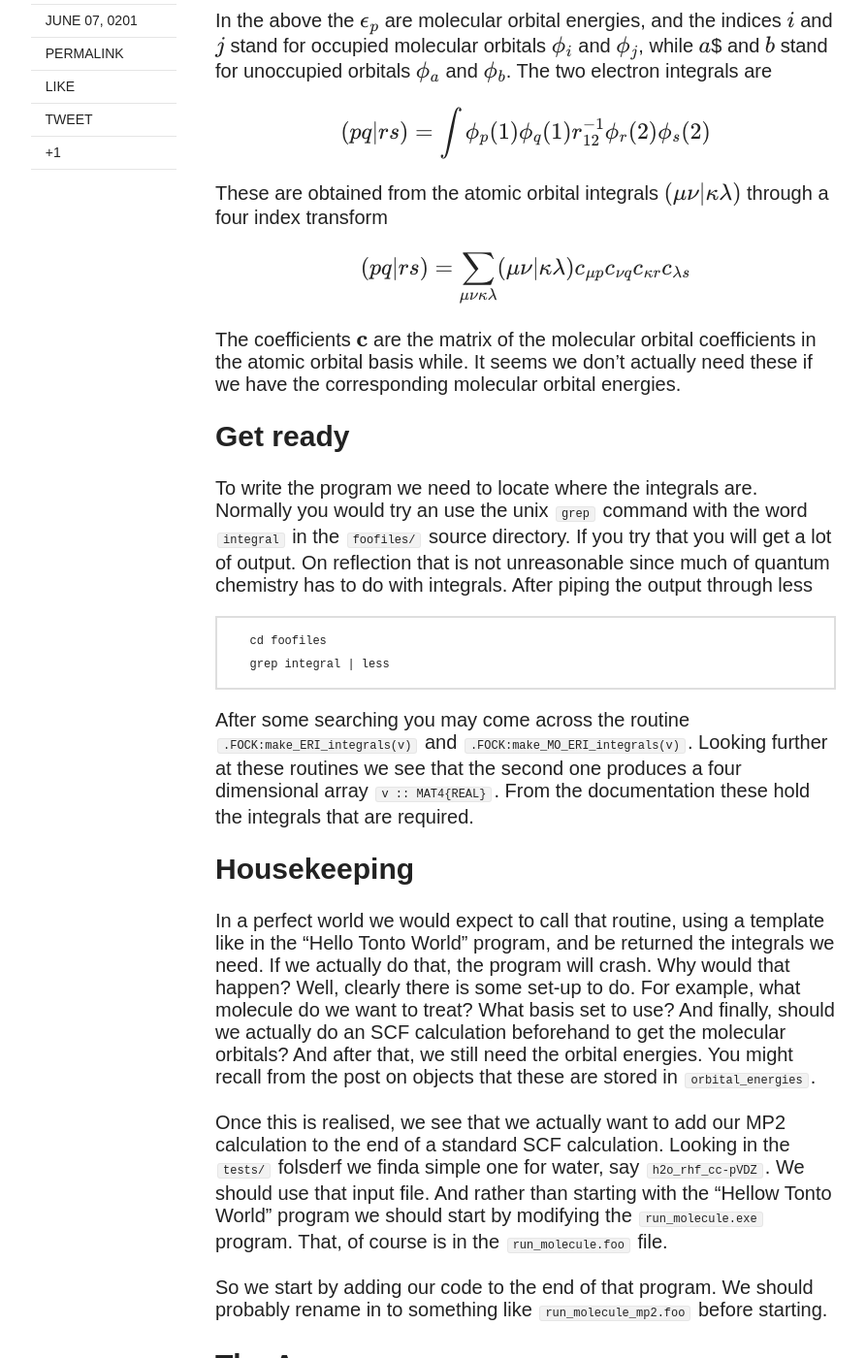
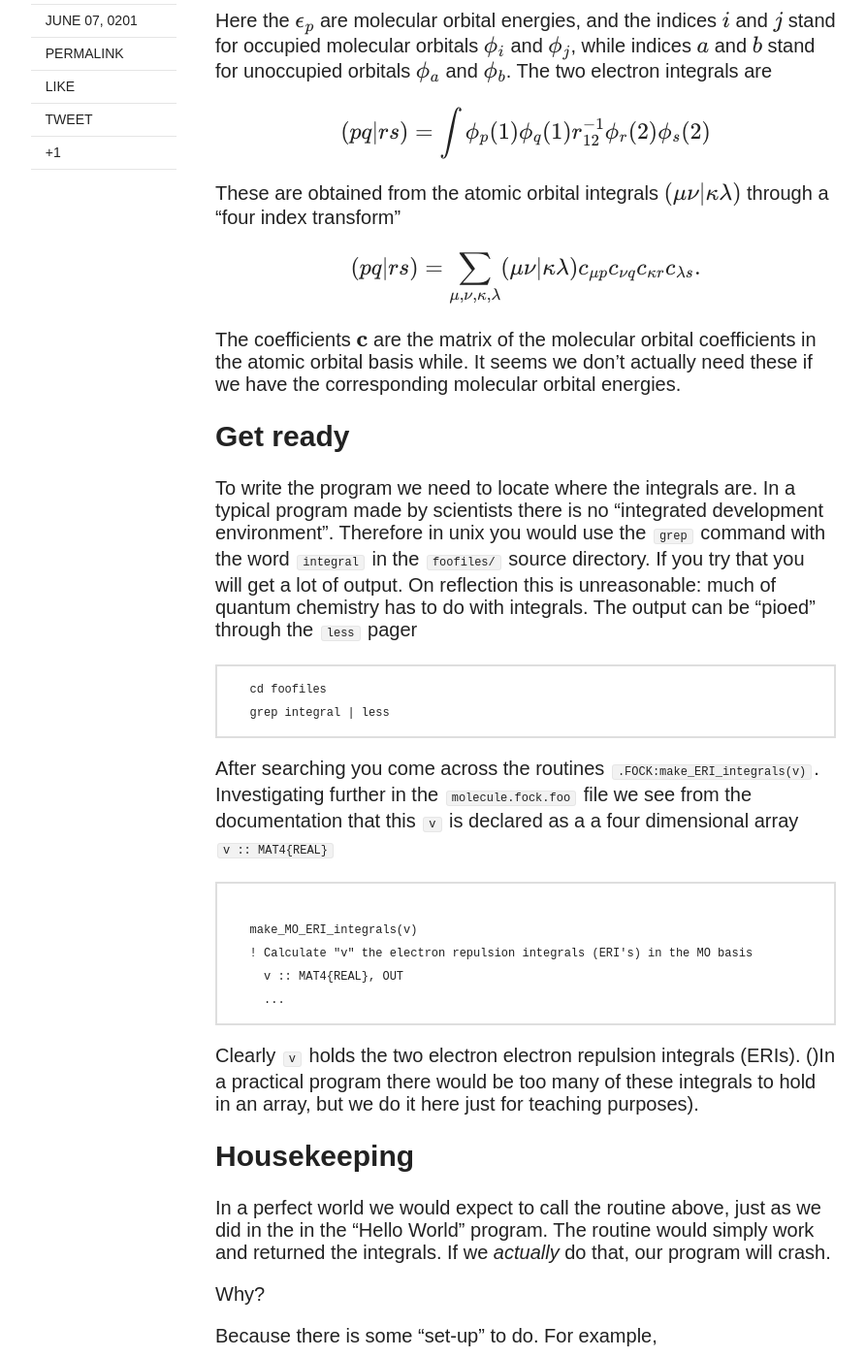
Before and after one commit to dylan-jayatilaka/dylan-jayatilaka.github.io, a Jekyll site: the page built from _posts/2014-06-08-write-an-mp2-program.md, in a window 1280 px wide and 1400 px high, scrolled down 1130 px. Shown: the whole window at 97% size, without its empty margins (128-1021 px from the left). Built offline with Jekyll 4.4.1, drawn with Linux system fonts in a browser that asks for light colours; nearby versions of some CDN libraries; formulas are drawn with MathJax 3; some of the changed text lies outside the part shown.

`````diff
--- a/_posts/2014-06-08-write-an-mp2-program.md
+++ b/_posts/2014-06-08-write-an-mp2-program.md
@@ -17,32 +17,33 @@
 
 Well, not theory but the relevant formulas.
 
-According to Head-Gordon et al (1988) the formula for the MP2 correlation
-energy is
+According to Head-Gordon, Pople and Frisch (1988) CPL 153 p. 503 the formula
+for the MP2 correlation energy is
 
 $$
 E_\textrm{MP2} =
 \frac{1}{2}
-\sum_{ijab}
-\frac{2(ia|jb)^2 + [(ia|jb)-(ib|ja)]^2}{\epsilon_i + \epsilon_j - \epsilon_a - \epsilon_b}
+\sum_{i,j,a,b}
+\frac{2(ia|jb)^2 + [(ia|jb)-(ib|ja)]^2}{\epsilon_i + \epsilon_j - \epsilon_a - \epsilon_b}.
 $$
 
-In the above the \\( \epsilon_p \\) are molecular orbital energies, and the
-indices \\( i \\) and \\( j \\) stand for occupied molecular orbitals
-\\( \phi_i \\) and \\( \phi_j \\), while \\( a \\)$ and \\( b \\) stand
-for unoccupied orbitals \\( \phi_a \\) and \\( \phi_b \\). The two electron
-integrals are
+Here the \\( \epsilon_p \\) are molecular orbital energies,
+and the indices \\( i \\) and \\( j \\) stand for
+occupied molecular orbitals \\( \phi_i \\) and \\( \phi_j \\),
+while indices \\( a \\) and \\( b \\) stand for unoccupied orbitals
+\\( \phi_a \\) and \\( \phi_b \\). The two electron integrals are
 
 $$
 (pq|rs) = \int \phi_p(1)\phi_q(1) r_{12}^{-1} \phi_r(2) \phi_s(2)
 $$
 
 These are obtained from the atomic orbital integrals \\( (\mu\nu|\kappa\lambda) \\)
-through a four index transform
+through a “four index transform”
 
 $$
-(pq|rs) = \sum_{\mu\nu\kappa\lambda}
-          (\mu\nu|\kappa\lambda) c_{\mu p} c_{\nu q} c_{\kappa r} c_{\lambda s}
+(pq|rs) =
+\sum_{\mu,\nu,\kappa,\lambda}
+          (\mu\nu|\kappa\lambda) c_{\mu p} c_{\nu q} c_{\kappa r} c_{\lambda s}.
 $$
 
 The coefficients \\( \textbf{c} \\) are the matrix of the molecular orbital
@@ -51,37 +52,63 @@
 
 ## Get ready
 
-To write the program we need to locate where the integrals are. Normally you
-would try an use the unix `grep` command with the word `integral` in the
-`foofiles/` source directory. If you try that you will get a lot of output. On
-reflection that is not unreasonable since much of quantum chemistry has to do
-with integrals. After piping the output through less
+To write the program we need to locate where the integrals are. In a
+typical program made by scientists there is no “integrated development
+environment”. Therefore in unix you would use the `grep` command with the
+word `integral` in the `foofiles/` source directory. If you try that you will
+get a lot of output. On reflection this is unreasonable: much of quantum
+chemistry has to do with integrals. The output can be “pioed”
+through the `less` pager
 
-~~~
+````
    cd foofiles
    grep integral | less
-~~~
+````
 
-After some searching you may come across the routine `.FOCK:make_ERI_integrals(v)`
-and `.FOCK:make_MO_ERI_integrals(v)`. Looking further at these routines we see
-that the second one produces a four dimensional array `v :: MAT4{REAL}`. From
-the documentation these hold the integrals that are required.
+After searching you come across the routines `.FOCK:make_ERI_integrals(v)`.
+Investigating further in the `molecule.fock.foo` file we see from the
+documentation that this `v`  is declared as a a four dimensional array
+`v :: MAT4{REAL}`
+
+```
+
+   make_MO_ERI_integrals(v)
+   ! Calculate "v" the electron repulsion integrals (ERI's) in the MO basis
+     v :: MAT4{REAL}, OUT
+     ...
+```
+
+Clearly `v` holds the two electron electron repulsion integrals (ERIs).
+()In a practical program there would be too many of these integrals to
+hold in an array, but we do it here just for teaching purposes).
 
 ## Housekeeping
 
-In a perfect world we would expect to call that routine, using a template like
-in the “Hello Tonto World” program, and be returned the integrals we need. If
-we actually do that, the program will crash. Why would that happen? Well, clearly
-there is some set-up to do. For example, what molecule do we want to treat?
-What basis set to use? And finally, should we actually do an SCF calculation
-beforehand to get the molecular orbitals? And after that, we still need the
-orbital energies. You might recall from the post on objects that these are
-stored in `orbital_energies`.
+In a perfect world we would expect to call the routine above, just as we
+did in the in the “Hello World” program. The routine would simply work and
+returned the integrals. If we *actually* do that, our program will crash.
 
-Once this is realised, we see that we actually want to add our MP2 calculation to
-the end of a standard SCF calculation. Looking in the `tests/` folsderf we finda simple
-one for water, say `h2o_rhf_cc-pVDZ`. We should use that input file. And rather than
-starting with the “Hellow Tonto World” program we should start by modifying the
+Why?
+
+Because there is some “set-up” to do. For example,
+
+* What molecule do we want to treat?
+
+* What basis set do to use?
+
+* We should do an SCF calculation beforehand for the orbitals and energies!
+  ()If you are reading previous posts, you may recall that the orbital energies
+  are stored in a variable `orbital_energies`).
+
+So we want to add our MP2 calculation program to the end of a standard SCF calculation.
+We can find an appropriate input file from the tests/` folder. The test job in folder
+`h2o_rhf_cc-pVDZ` is fine. The `stdin` file from this folder can be copied to the
+`tonto` folder or wherever you want to` run the program.
+
+## Starting to write
+
+To write the program it is always good to have a starting template.
+Since we actually need to run an SCF calculation beforehand we shouldwe should start by modifying the
 `run_molecule.exe` program. That, of course is in the `run_molecule.foo` file.
 
 So we start by adding our code to the end of that program. We should probably rename in to
`````
Also changed, not shown: 1 other file.
